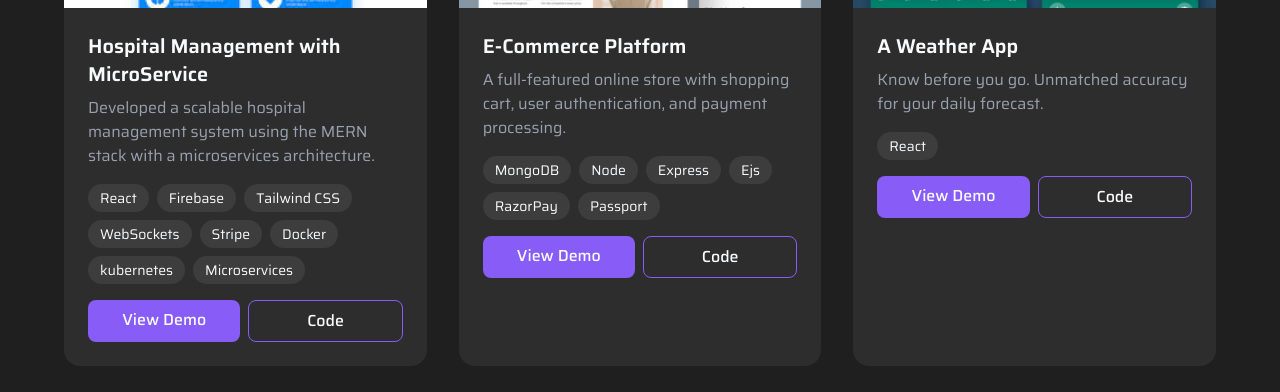
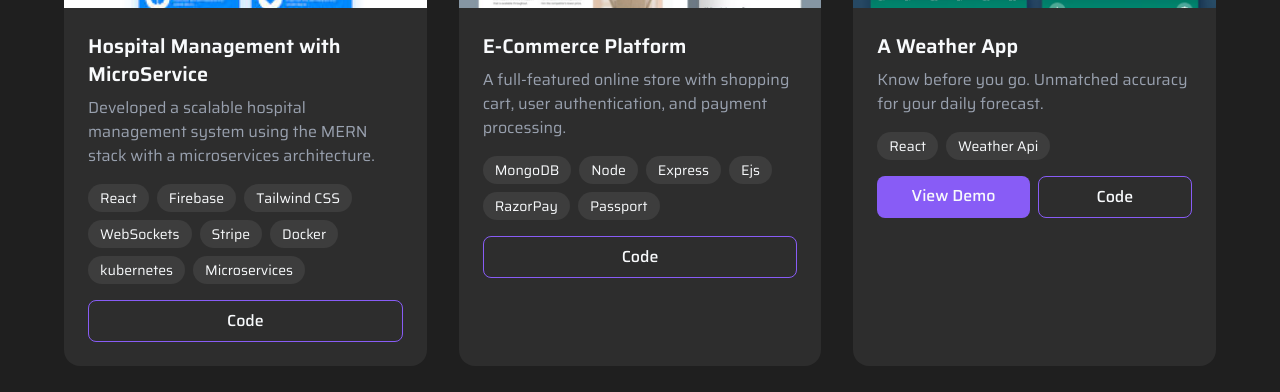
Before and after one commit to Pv-Sivaprasad/Portfolio, a React (Vite) app: page / in a window 1280 px wide. Shown: the part 3180-3572 px from the top of the page. Built offline with nearby package versions, Linux system fonts and the light colour scheme; grey boxes are pictures that could not be loaded.

Commit message:
changed the demo link

```diff
--- a/src/assets/assets.js
+++ b/src/assets/assets.js
@@ -1,6 +1,5 @@
 import { FaLightbulb,FaDraftingCompass , FaPaintBrush, FaCode, FaReact, FaServer, FaMobileAlt, FaTools, FaNodeJs, FaStripe, FaVuejs, FaFire, FaDatabase, FaCloud, FaRobot, FaPaypal, FaDocker, FaCss3 } from 'react-icons/fa';
 
-import profileImg from '../assets/profile.avif';
 import profileImg7 from '../assets/siva.jpg'
 import projectImg1 from '../assets/Furniture.jpg';
 import projectImg2 from '../assets/Hospital.jfif';
@@ -11,7 +10,7 @@ import projectImg6 from '../assets/user.jpg';
 
 
 export const assets = {
-  profileImg, profileImg7
+ profileImg7,
 }
 
 
@@ -90,7 +89,7 @@ export const projects = [
     title: "Hospital Management with MicroService",
     description: "Developed a scalable hospital management system using the MERN stack with a microservices architecture.",
     image: projectImg2,
-    tech: ["React", "Firebase", "Tailwind CSS", "WebSockets", "Stripe", "Docker", "kubernetes", "Microservices"],
+    tech: ["React", "Firebase", "Tailwind CSS", "WebSockets", "Stripe", "Docker", "kubernetes", "Microservices", ],
     icons: [FaReact, FaFire, FaCloud, FaDatabase, FaStripe, FaDocker, ],
     demo: "#",
     code: "https://github.com/Pv-Sivaprasad/Renewa",
@@ -110,7 +109,7 @@ export const projects = [
     title: "A Weather App",
     description: "Know before you go. Unmatched accuracy for your daily forecast.",
     image: projectImg3,
-    tech: ["React"],
+    tech: ["React","Weather Api"],
     icons: [FaReact],
     demo: "https://weather-app-y2dn.onrender.com",
     code: "https://github.com/Pv-Sivaprasad/weather-app",
@@ -121,7 +120,7 @@ export const projects = [
     image: projectImg4,
     tech: ["React.js", "Tailwind CSS", "Framer Motion",],
     icons: [FaReact, FaCloud],
-    demo: "#",
+    demo: "https://portfolio-three-green-35.vercel.app/",
     code: "https://github.com/Pv-Sivaprasad/Portfolio",
   },
   {
--- a/src/components/ProjectCards.jsx
+++ b/src/components/ProjectCards.jsx
@@ -1,36 +1,84 @@
 import React from 'react'
 
-const ProjectCards = ({title, description,image,tech,code,demo}) => {
+const ProjectCards = ({title, description, image, tech, code, demo}) => {
+  // Determine if the demo button should be shown
+  const hasDemo = demo && demo !== '#';
+
   return (
     <div className='bg-dark-300 rounded-2xl overflow-hidden hover:-translate-2
     transition duration-300 cursor-pointer'>
 
-    <img src={image} alt={title}  className='w-full h-60 object-cover' />
+    <img src={image} alt={title} className='w-full h-60 object-cover' />
 
     <div className="p-6">
       <h3 className='text-xl font-semibold mb-2'>{title}</h3>
       <p className='text-gray-400 mb-4'>{description}</p>
+
       <div className='flex flex-wrap gap-2 mb-4'>
-            {tech.map((item,index)=>(
-                <span key={index} className='px-3 py-1 bg-dark-400 rounded-full text-sm'>{item}</span>
+        {tech.map((item, index) => (
+          // Using a logical NOT (!) on the index to get the key from the item itself if available, or index as a fallback
+          <span key={item || index} className='px-3 py-1 bg-dark-400 rounded-full text-sm'>{item}</span>
         ))}
       </div>
 
       <div className="flex gap-2">
-                    <a href={demo} className='flex-1 text-center px-4 py-2  bg-purple rounded-lg
-                    font-medium hover:bg-purple-700 transition duration-300'>
+        {/* Conditional Rendering for the "View Demo" button */}
+        {hasDemo && (
+          <a
+            href={demo}
+            className='flex-1 text-center px-4 py-2 bg-purple rounded-lg
+            font-medium hover:bg-purple-700 transition duration-300'
+          >
             View Demo
           </a>
-                    <a href={code} className='flex-1 text-center px-4 py-2 border  border-purple
-                     font-medium rounded-lg hover:bg-purple/20 transition duration-300'>
-                        Code</a>
+        )}
+
+        {/* The "Code" button is always shown */}
+        <a
+          href={code}
+          // Adjust class based on whether the demo button is present
+          className={`text-center px-4 py-2 border border-purple
+            font-medium rounded-lg hover:bg-purple/20 transition duration-300 ${hasDemo ? 'flex-1' : 'w-full'}`}
+        >
+          Code
+        </a>
       </div>
-
-
     </div>
-
     </div>
   )
 }
 
+// const ProjectCards = ({title, description,image,tech,code,demo}) => {
+//   return (
+//     <div className='bg-dark-300 rounded-2xl overflow-hidden hover:-translate-2
+//     transition duration-300 cursor-pointer'>
+
+//     <img src={image} alt={title}  className='w-full h-60 object-cover' />
+
+//     <div className="p-6">
+//     <h3 className='text-xl font-semibold mb-2'>{title}</h3>
+//         <p className='text-gray-400 mb-4'>{description}</p>
+//         <div className='flex flex-wrap gap-2 mb-4'>
+//             {tech.map((item,index)=>(
+//                 <span key={index} className='px-3 py-1 bg-dark-400 rounded-full text-sm'>{item}</span>
+//             ))}
+//         </div>
+
+//                 <div className="flex gap-2">
+//                     <a href={demo} className='flex-1 text-center px-4 py-2  bg-purple rounded-lg
+//                     font-medium hover:bg-purple-700 transition duration-300'>
+//                         View Demo
+//                     </a>
+//                     <a href={code} className='flex-1 text-center px-4 py-2 border  border-purple
+//                      font-medium rounded-lg hover:bg-purple/20 transition duration-300'>
+//                         Code</a>
+//                 </div>
+
+
+//     </div>
+
+//     </div>
+//   )
+// }
+
 export default ProjectCards
```
Also changed, not shown: src/assets/profile.avif (deleted). Lines whose indentation alone changed are shown as unchanged.
